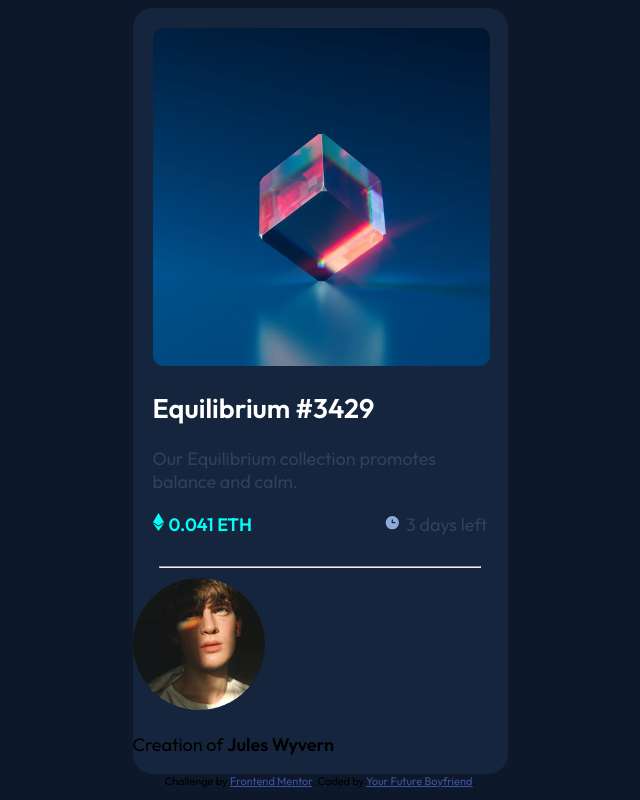
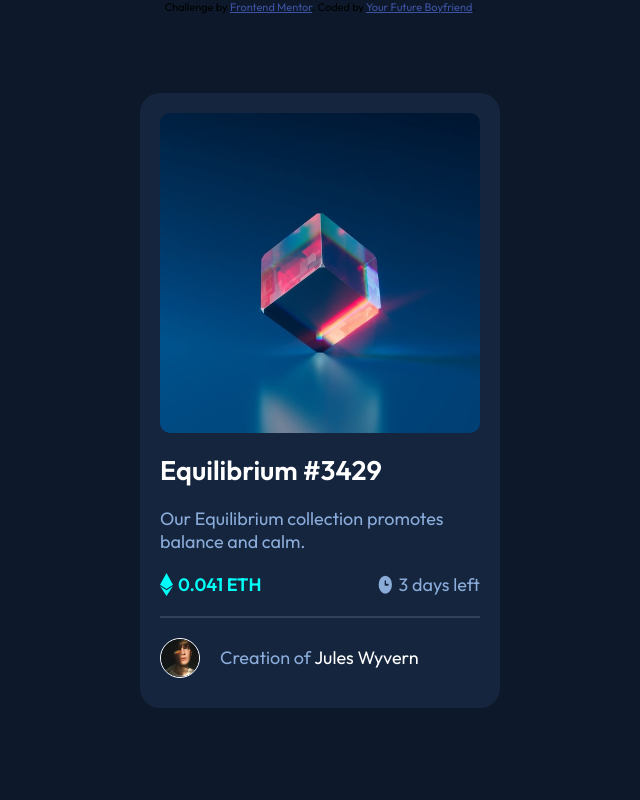
Before and after one commit to DeadParadox/DeadParadox.github.io, a plain HTML site: page index.html in a window 1280 px wide. Shown: the whole page, without its empty margins (320-960 px from the left). Drawn offline with Linux system fonts and the light colour scheme.

Commit message:
I am deteriorating so fast nightmare nightmare nightmare nightmare nightmare nightmare nightmare

```diff
--- a/index.html
+++ b/index.html
@@ -12,29 +12,21 @@
 
 </head>
 <body>
-
-
-
-
-
-
     <div class="container">
-        <article>
+        <article class="preview">
         <img class="image" alt="Equilibrium - preview"  src="images/image-equilibrium.jpg" />
 
-        <h1 class="name">Equilibrium #3429</h1>
-        <p class="line" id="description">Our Equilibrium collection promotes balance and calm.</p>
-        <ul>
-            <li class="eth"><img src="images/icon-ethereum.svg" />0.041 ETH</li>
+        <h1 class="line name">Equilibrium #3429</h1>
+        <p class="line">Our Equilibrium collection promotes balance and calm.</p>
+        <div class="price-time">
+            <li class="line eth"><img src="images/icon-ethereum.svg" />0.041 ETH</li>
             <li class="line time"><img src="images/icon-clock.svg" />3 days left</li>
-        </ul>
+        </div>
         </article>
 
-        <hr>
-
-        <article>
+        <article class="credit">
             <img src="images/image-avatar.png" class="img-avatar" />
-            <p>Creation of <b>Jules Wyvern</b></p>
+            <p class="line credit-text">Creation of <span>Jules Wyvern</span></p>
         </article>
     </div>
 
--- a/styles.css
+++ b/styles.css
@@ -16,33 +16,45 @@
 
 }
 
+*, *::before, *::after {
+    margin: 0;
+    padding: 0;
+    box-sizing: border-box;
+  }
+
 body {
+    min-height: 100vh;
     font-family: "Outfit", sans-serif;
     font-size: 18px;
     background-color: var(--main-bg);
 }
 
 .container {
+    position: absolute;
+    inset: 0;
     background-color: var(--card-bg);
     margin: auto;
+    padding: 20px;
     border-radius: 20px;
     text-align: left;
     display: flex;
     flex-direction: column;
-    width: 375px;
+    width: 360px;
     height: fit-content;
 }
 
 .image {
     border-radius: 10px;
-    margin: 20px;
-    width: 90%;
+    width: 100%;
+    display: block;
 }
 
+
+
 .line {
-    color: var(--line);
+    color: var(--soft-blue);
     font-weight: 400;
-    margin: 0 20px;
+    margin: 20px 0;
 }
 
 #eth {
@@ -50,52 +62,82 @@ body {
     margin-left: 5px;
 }
 
-ul {
-    margin: 20px;
-    padding: 0;
-
+.price-time {
+    margin: 20px 0;
+    display: flex;
+    justify-content: space-between;
 }
 
 li {
-    display: inline;
+    display: inline-flex;
+    justify-content: space-between;
 }
 
 .name {
     color: var(--white);
     font-weight: 600;
-    margin-left: 20px;
-    margin-top: 0px;
 }
 
 .eth {
     color: var(--cyan);
     font-weight: 600;
+    margin: 0;
 }
 
 .eth img{
     padding-right: 5px;
+    width: 18px;
+}
+
+.time {
+    margin: 0;
 }
 
 .time img {
     padding-right: 5px;
 }
 
-.time {
-    padding-right: 0;
-    float: right;
-    margin: 0;
+
+
+.preview::after {
+    content: "";
+    display: block;
+    font-size: 1px;
+    width: 100%;
+    height: 1px;
+    border: solid 1px var(--line);
+
 }
 
 .attribution {
     font-size: 11px;
     text-align: center;
 }
+
 .attribution a {
         color: hsl(228, 45%, 44%);
 }
 
-hr {
-    padding: 0 160px;
-    margin: 10px auto;
-    background: var(--line);
+.credit {
+    margin-top: 20px;
+    margin-bottom: 10px;
+    font-weight: 400px;
+    height: 40px;
+    display: flex;
 }
+
+.img-avatar {
+    width: 40px;
+    height: 40px;
+    border: solid 1px var(--white);
+    border-radius: 50%;
+    display: inline;
+}
+
+.credit-text {
+    margin: auto 20px;
+}
+
+span {
+    color: var(--white);
+}
```
